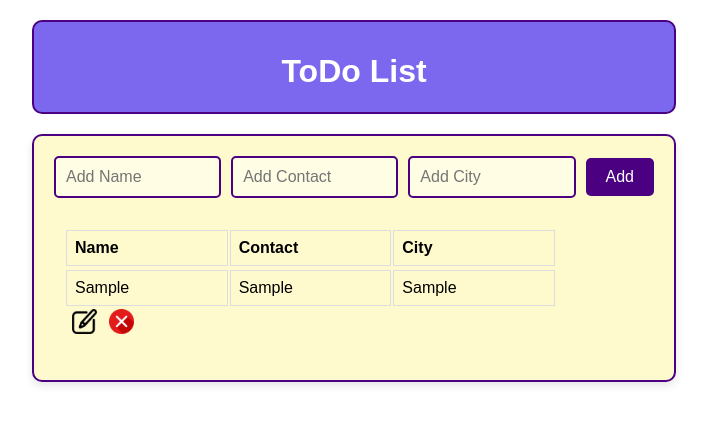
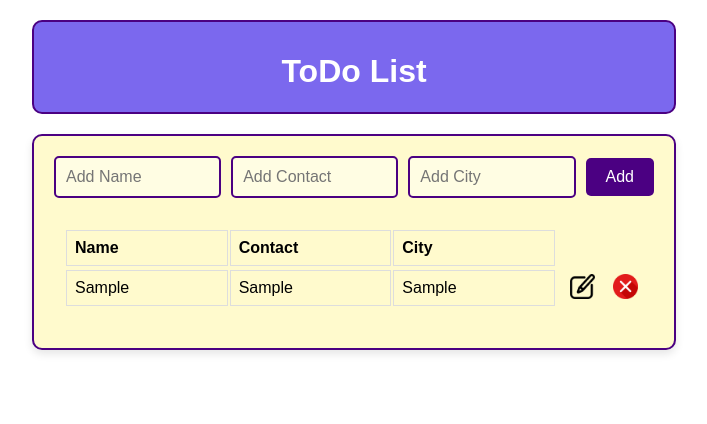
Before and after one commit to iamayush25/ToDo-List, a React (Create React App) app: page / in a window 1280 px wide. Both pictures are taken after typing "Sample", "Sample", "Sample" into the empty fields and a click on the button "Add". Shown: the top 424 px of the page, without its empty margins (286-993 px from the left). Built offline with nearby package versions, Linux system fonts and the light colour scheme.

Commit message:
Adjust Buttons

```diff
--- a/src/Components/Data.jsx
+++ b/src/Components/Data.jsx
@@ -4,7 +4,7 @@ import './App.css';
 function Data({ AllData, deleteItem, id, editPrompt }) {
   return (
     <>
-      <li className='todo-list'>
+      <div className='todo-list'>
         <table>
           <tbody>
             <tr>
@@ -12,23 +12,15 @@ function Data({ AllData, deleteItem, id, editPrompt }) {
               <td>{AllData.contact}</td>
               <td>{AllData.city}</td>
             </tr>
-            <button className='Edit-button' onClick={() => editPrompt(id)}>
-            <img src={require('./Image/Edit-button.png')} alt="Edit Button" />
-          </button>
-          <button className='Delete-button' onClick={() => deleteItem(id)}>
-            <img src={require('./Image/delete-button.png')} alt="Delete Button" />
-          </button>
           </tbody>
         </table>
-        {/* <div>
-          <button className='Edit-button' onClick={() => editPrompt(id)}>
-            <img src={require('./Image/Edit-button.png')} alt="Edit Button" />
-          </button>
-          <button className='Delete-button' onClick={() => deleteItem(id)}>
-            <img src={require('./Image/delete-button.png')} alt="Delete Button" />
-          </button>
-        </div> */}
-      </li>
+        <button className='Edit-button' onClick={() => editPrompt(id)}>
+          <img src={require('./Image/Edit-button.png')} alt="Edit Button" />
+        </button>
+        <button className='Delete-button' onClick={() => deleteItem(id)}>
+          <img src={require('./Image/delete-button.png')} alt="Delete Button" />
+        </button>
+      </div>
     </>
   );
 }
```
